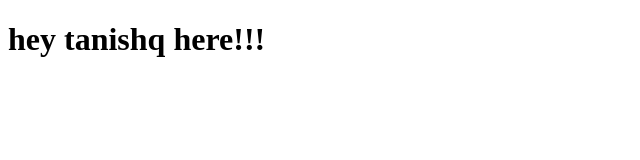
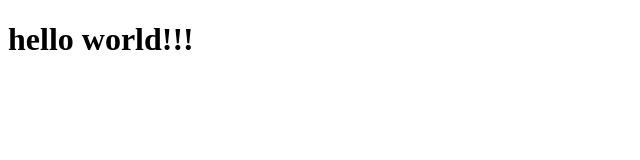
Before and after one commit to tanishqnikose9302/assignment, a plain HTML site: page index.html in a window 1280 px wide. Shown: the whole page, without its empty margins (0-640 px from the left). Drawn offline with Linux system fonts and the light colour scheme.

Commit message:
change the name

```diff
--- a/index.html
+++ b/index.html
@@ -7,6 +7,6 @@
     <title>Document</title>
   </head>
   <body>
-    <h1>hey tanishq here!!!</h1>
+    <h1>hello world!!!</h1>
   </body>
 </html>
```
